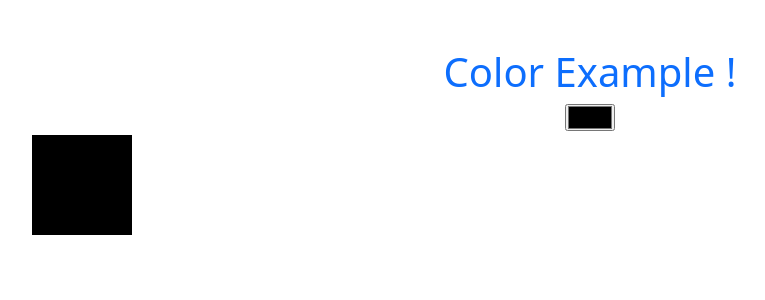
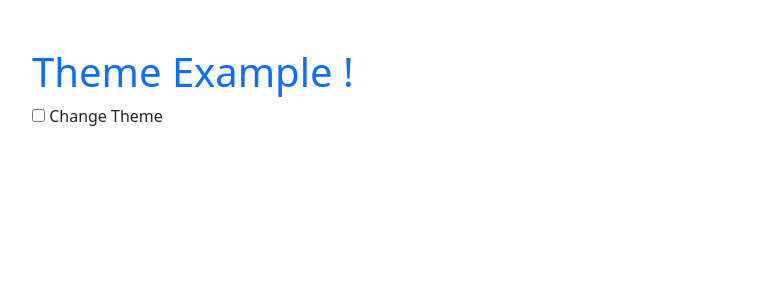
Before and after one commit to divyamunjal/ReactJS_learning_concepts, a React (Create React App) app: page / in a window 1280 px wide. Shown: the top 300 px of the page, without its empty margins (50-815 px from the left). Built offline with nearby package versions, Linux system fonts and the light colour scheme.

Commit message:
theme switch using context

```diff
--- a/src/App.js
+++ b/src/App.js
@@ -12,10 +12,12 @@ import FileInput from './components/FileInput';
 import Login from './components/Login';
 import SearchItems from './components/SearchItems';
 import Color from './components/Color';
+import { ThemeProvider } from './context/themeContext';
+import Theme from './components/Theme';
 
 function App() {
   return (
-    <div className="App">
+    <div>
       {/* <HelloWorld /> */}
       {/* <Counter /> */}
       {/* <UserInput /> */}
@@ -26,7 +28,10 @@ function App() {
       {/* <FileInput /> */}
       {/* <Login /> */}
       {/* <SearchItems /> */}
-      <Color />
+      {/* <Color /> */}
+      <ThemeProvider>
+        <Theme />
+      </ThemeProvider>
     </div>
   );
 }
--- /dev/null
+++ b/src/assets/styles/Theme.css
@@ -0,0 +1,10 @@
+
+.light-theme{
+    background-color: #fff;
+    color: 'black'
+  }
+
+  .dark-theme{
+    background-color: #333333;
+    color: #fff;
+  }
--- /dev/null
+++ b/src/components/Theme.js
@@ -0,0 +1,18 @@
+import React from 'react'
+import { useTheme } from '../context/themeContext'
+import '../assets/styles/Theme.css';
+import Error from './Error';
+
+const Theme = () => {
+    const {isDarkMode,toggleTheme} = useTheme();
+  return (
+    <div className={`container mt-5 ${isDarkMode ? 'dark-theme' : 'light-theme'}`}>
+      <h1 className="text-primary">Theme Example !</h1>
+
+      <input type="checkbox" defaultChecked={isDarkMode} onChange={toggleTheme} /> Change Theme
+
+    </div>
+  )
+}
+
+export default Theme
--- /dev/null
+++ b/src/context/themeContext.js
@@ -0,0 +1,23 @@
+import { createContext, useContext, useState } from "react";
+
+const ThemeContext = createContext();
+
+const ThemeProvider = ({ children }) => {
+  const [isDarkMode, setDarkMode] = useState(false);
+
+  const toggleTheme = () => {
+    setDarkMode((isDarkMode) => !isDarkMode);
+  };
+
+  return (
+    <ThemeContext.Provider value={{ isDarkMode, toggleTheme }}>
+      {children}
+    </ThemeContext.Provider>
+  );
+};
+
+const useTheme = () => {
+  return useContext(ThemeContext);
+};
+
+export { useTheme, ThemeProvider };
```
Also changed, not shown: src/App.css (line endings or trailing spaces).
